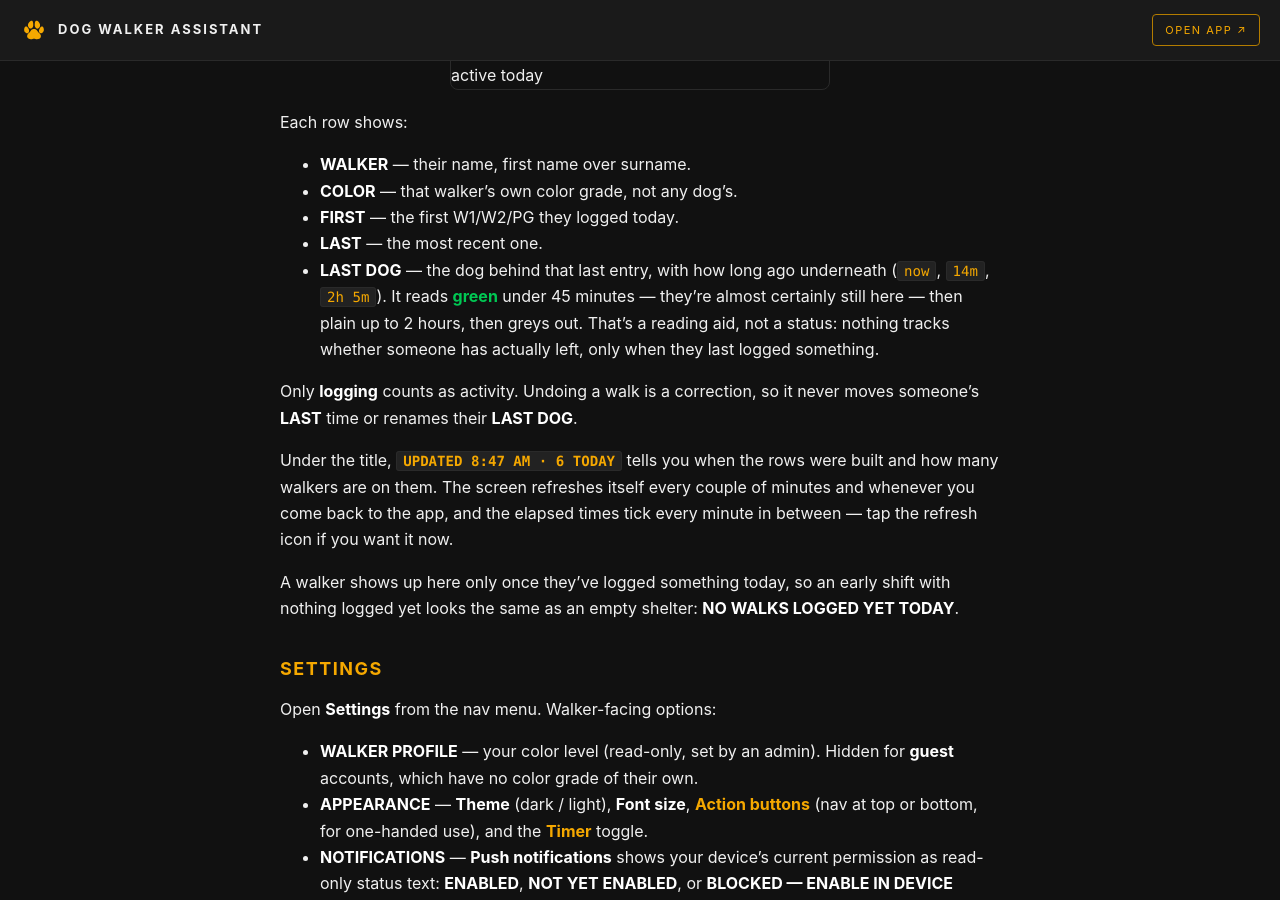
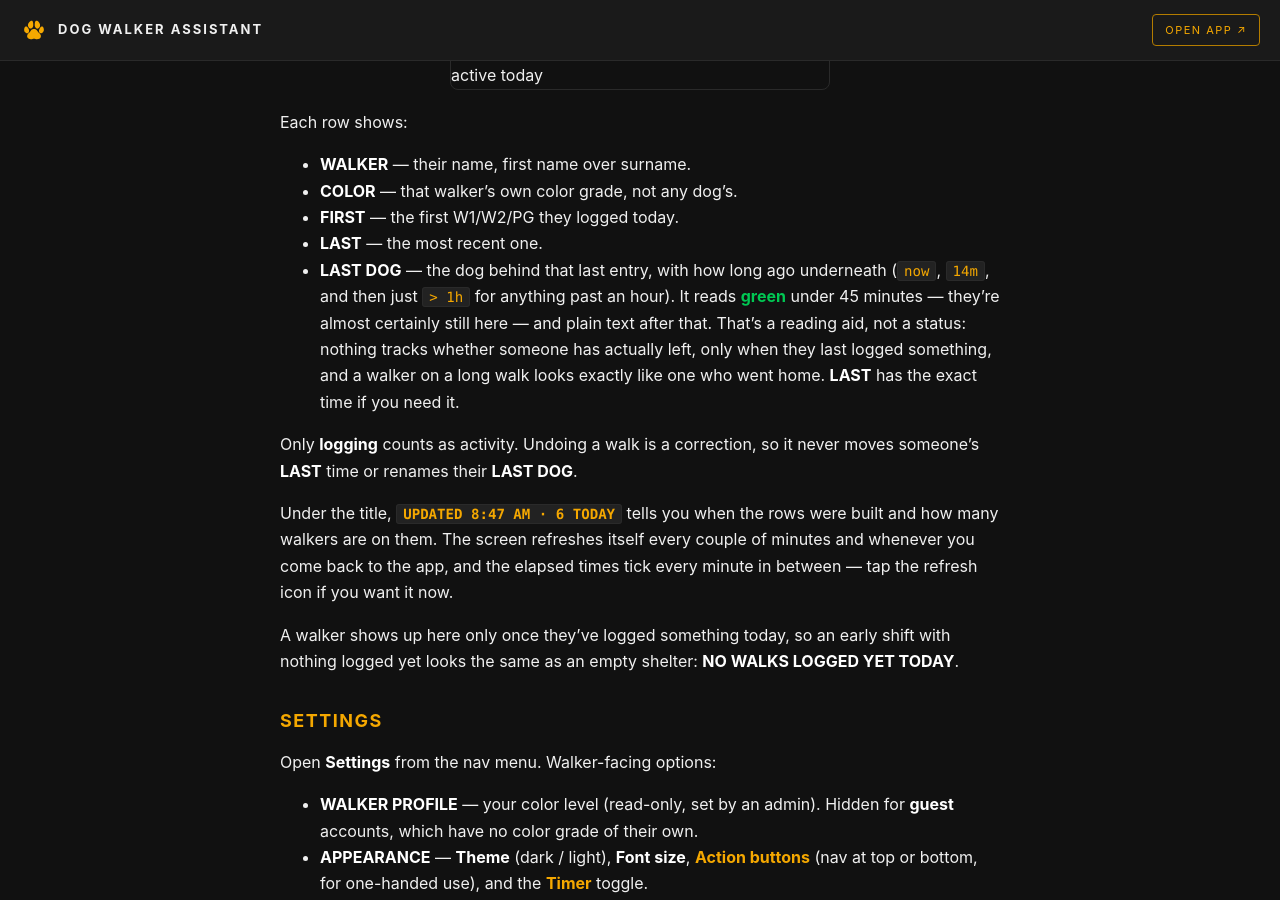
Before and after one commit to kirbsauce/dog-walker-assistant-docs, a Jekyll site: the page built from WALKER.md, in a window 1280 px wide and 900 px high, scrolled down 7730 px. Built offline with Jekyll 4.4.1, drawn with Linux system fonts in a browser that asks for light colours.

Commit message:
Walker Guide: elapsed collapses to "> 1h" past an hour (#118)
* Walker Guide: elapsed collapses to "> 1h" past an hour

Matches dog-walker-assistant-app#629. The examples said "2h 5m", which the
screen no longer prints.

Also spells out that two rows can both read "> 1h" in different shades, since
the label no longer distinguishes the plain and muted buckets the way the
counted-up value did — worth saying so it doesn't read as a bug.

Co-Authored-By: Claude Opus 5 <noreply@anthropic.com>

* Walker Guide: elapsed is green or plain, no grey tier

Matches dog-walker-assistant-app#629. The guide described three shades fading
to grey; there are now two, and the "two rows can both say > 1h in different
shades" caveat is gone with them.

Says plainly why: a walker on a long walk looks exactly like one who went home,
so the screen doesn't pretend to tell them apart.

Co-Authored-By: Claude Opus 5 <noreply@anthropic.com>

---------

Co-authored-by: Claude Opus 5 <noreply@anthropic.com>

```diff
--- a/WALKER.md
+++ b/WALKER.md
@@ -364,11 +364,12 @@ Each row shows:
 - **FIRST** — the first W1/W2/PG they logged today.
 - **LAST** — the most recent one.
 - **LAST DOG** — the dog behind that last entry, with how long ago underneath
-  (`now`, `14m`, `2h 5m`). It reads
+  (`now`, `14m`, and then just `> 1h` for anything past an hour). It reads
   <strong style="color:#00c853">green</strong> under 45 minutes — they're
-  almost certainly still here — then plain up to 2 hours, then greys out.
-  That's a reading aid, not a status: nothing tracks whether someone has
-  actually left, only when they last logged something.
+  almost certainly still here — and plain text after that. That's a reading
+  aid, not a status: nothing tracks whether someone has actually left, only
+  when they last logged something, and a walker on a long walk looks exactly
+  like one who went home. **LAST** has the exact time if you need it.
 
 Only **logging** counts as activity. Undoing a walk is a correction, so it
 never moves someone's **LAST** time or renames their **LAST DOG**.
```
